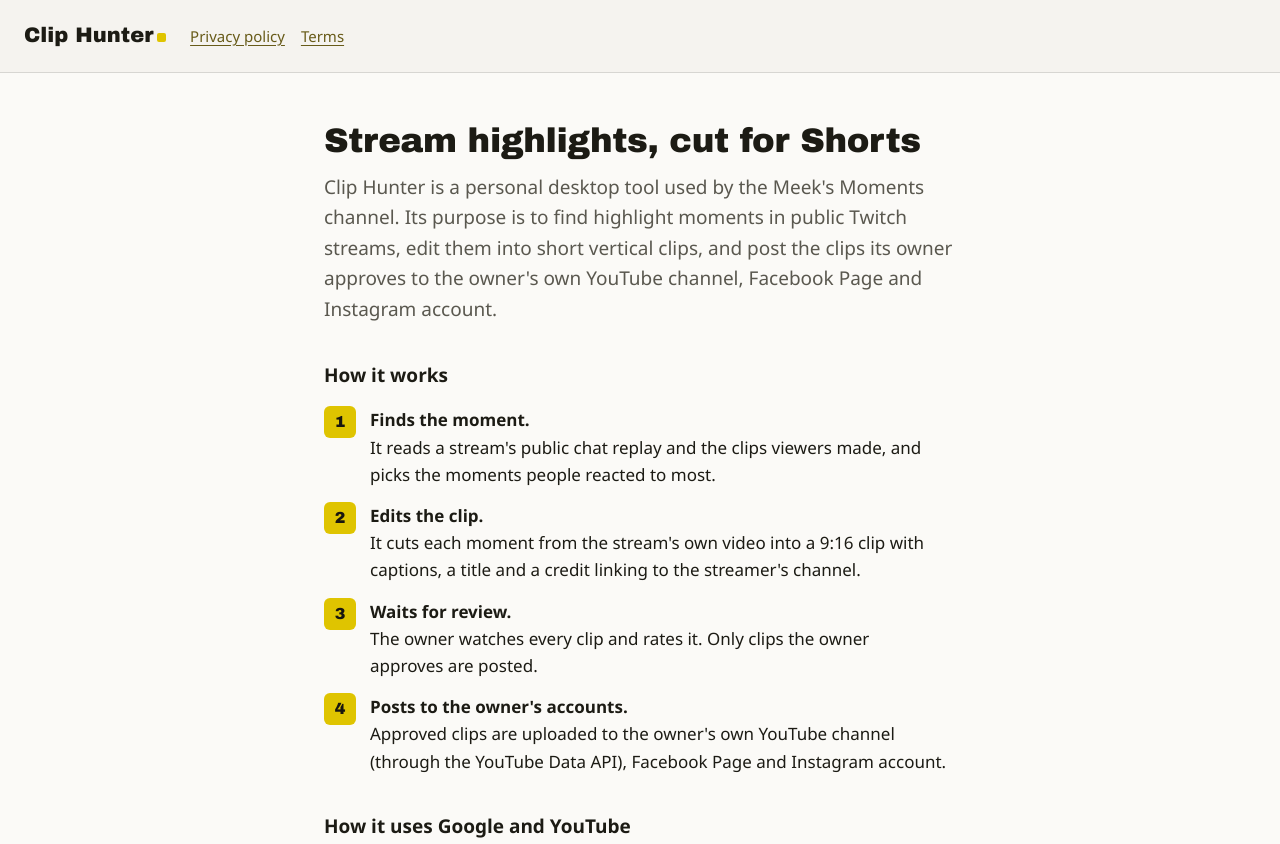
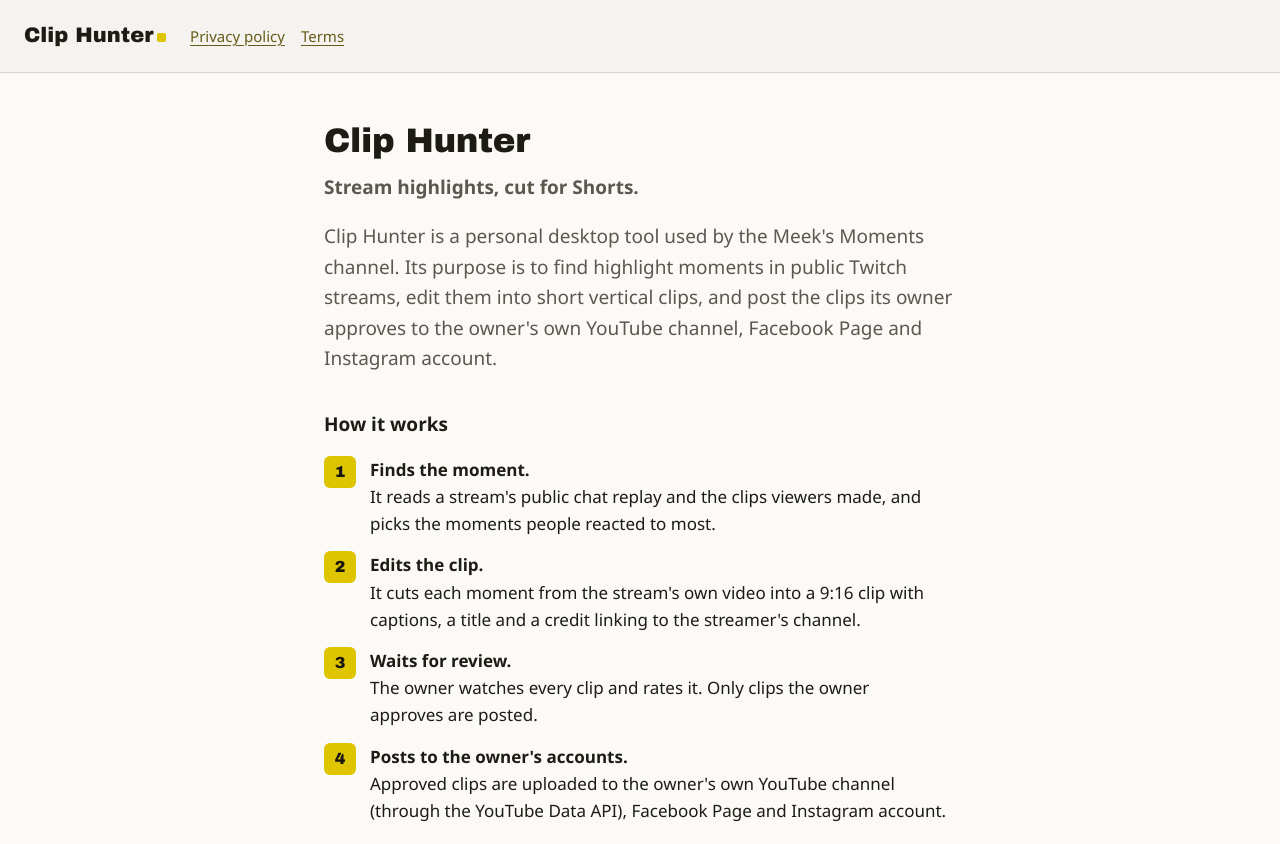
Before and after one commit to MeekTheSneak/MeekTheSneak.github.io, a plain HTML site: page index.html in a window 1280 px wide. Shown: the top 844 px of the page. Drawn offline with Linux system fonts and the light colour scheme.

Commit message:
App name as the heading

```diff
--- a/index.html
+++ b/index.html
@@ -14,7 +14,8 @@
     <nav aria-label="Pages"><a href="privacy.html">Privacy policy</a><a href="terms.html">Terms</a></nav>
   </header>
   <main>
-    <h1>Stream highlights, cut for Shorts</h1>
+    <h1>Clip Hunter</h1>
+    <p class="lede"><strong>Stream highlights, cut for Shorts.</strong></p>
     <p class="lede">Clip Hunter is a personal desktop tool used by the Meek's Moments channel. Its purpose is to find highlight moments in public Twitch streams, edit them into short vertical clips, and post the clips its owner approves to the owner's own YouTube channel, Facebook Page and Instagram account.</p>
 
     <h2>How it works</h2>
```
